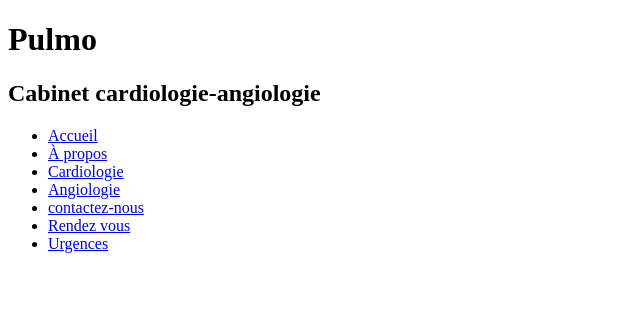
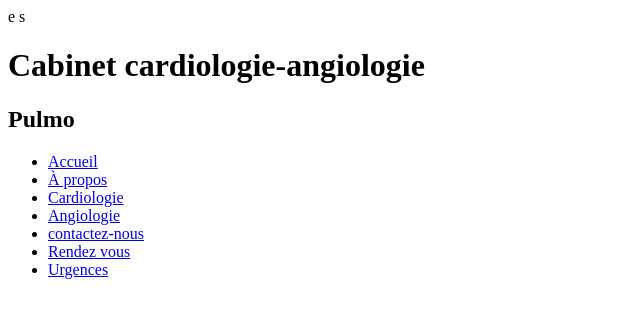
Before and after one commit to devyacine/Cabinet-medicale-sites-d-apprentissage, a plain HTML site: page about.html in a window 1280 px wide. Shown: the whole page, without its empty margins (0-640 px from the left). Drawn offline with Linux system fonts and the light colour scheme.

Commit message:
describe header

```diff
--- a/about.html
+++ b/about.html
@@ -1,3 +1,4 @@
+e
 <!DOCTYPE html>
 <html lang="en">
 
@@ -6,12 +7,16 @@
     <meta name="viewport" content="width=device-width, initial-scale=1.0">
     <meta http-equiv="X-UA-Compatible" content="ie=edge">
     <title>Document</title>
+    <link href="https://fonts.googleapis.com/css?family=Roboto&display=swap" rel="stylesheet">
+    <link rel="stylesheet" href="style.css" />
 </head>
 
 <body>
+    s
+    <!--describe header page "tittle and nav calss"  -->
     <header>
-        <h1>Pulmo </h1>
-        <h2>Cabinet cardiologie-angiologie </h2>
+        <h1>Cabinet cardiologie-angiologie </h1>
+        <h2>Pulmo </h2>
         <nav class="header-page">
             <ul>
                 <li class="accueil-page">
```
